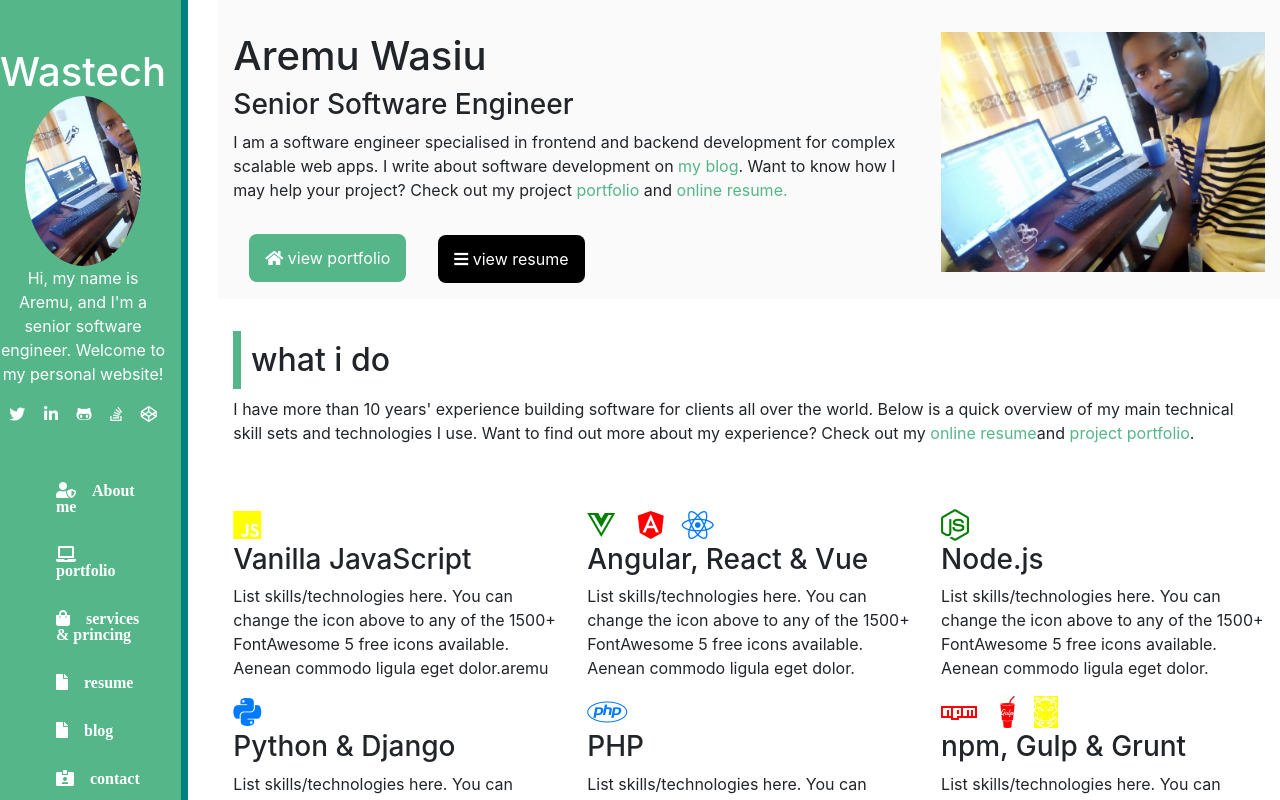
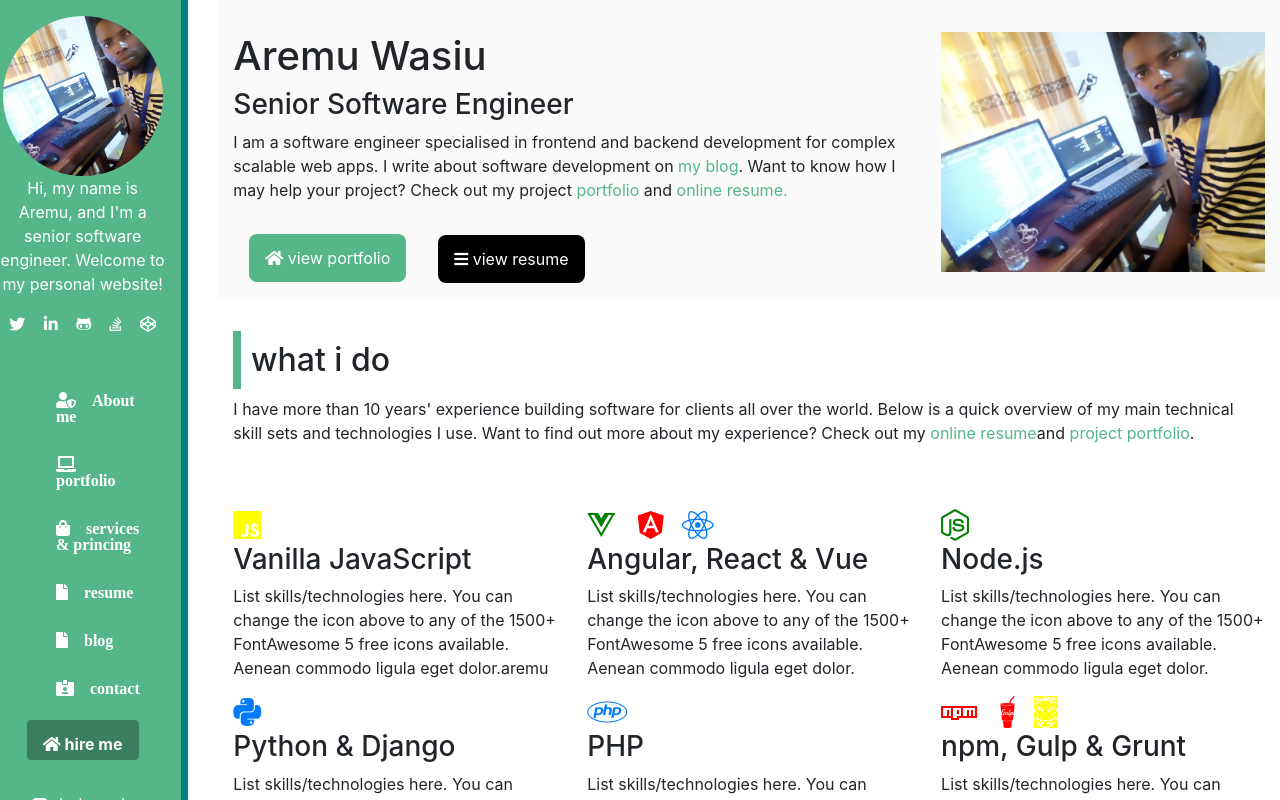
Before and after one commit to wastech/devblog, a Vue app: page / in a window 1280 px wide. Shown: the top 800 px of the page. Built offline with nearby package versions, Linux system fonts and the light colour scheme.

Commit message:
change some style

```diff
--- a/src/App.vue
+++ b/src/App.vue
@@ -1,10 +1,10 @@
 <template>
   <div id="app">
     <div class="row">
-      <div class="col-sm-2 col-md-2">
+      <div class="col-sm-2 col-md-3 col-lg-2.5 col-xl-2">
         <LeftSideNav />
       </div>
-      <div class="col-sm-10 col-md-10">
+      <div class="col-sm-10 col-md-9 col-lg-9.5 col-xl-10">
         <router-view />
       </div>
     </div>
--- a/src/components/LeftSideNav.vue
+++ b/src/components/LeftSideNav.vue
@@ -1,6 +1,8 @@
 <template>
   <div class="hello">
+
     <nav class="navbar navbar-expand-lg navbar-dark">
+
       <button
         class="navbar-toggler"
         type="button"
@@ -10,10 +12,9 @@
         aria-expanded="false"
         aria-label="Toggle navigation"
       >
-        <span class="navbar-toggler-icon"></span>
+        <span class="navbar-toggler-icon"> </span>
       </button>
       <div class="collapse navbar-collapse flex-column" id="navbarSupportedContent">
-        <h1 class="head pt-lg-4 mb-0">Wastech</h1>
         <div class="image">
           <img src="@/assets/ne.jpg" />
         </div>
@@ -129,8 +130,9 @@ export default {
 }
 
 .hello .navbar {
-  padding-top: 1.5rem;
+  padding-top: 1rem;
   padding-left: 0rem;
+
 }
 
 .hello {
@@ -143,17 +145,19 @@ export default {
 h1.head {
   color: white;
   text-align: center;
+
 }
 
 .image {
   margin: 0 auto;
   text-align: center;
+  max-width: 160px;
 }
 
 img {
-  max-width: 70%;
+  width: 100%;
   border-radius: 50%;
-  height: 170px;
+  height: 160px;
   object-fit: cover;
 }
 
--- a/src/components/SideNave.vue
+++ b/src/components/SideNave.vue
@@ -41,7 +41,7 @@
 <style scoped>
 .main {
   background-color: #fafafa;
-  padding: 0%;
+  margin-left: 0;
 }
 
 div.bio {
```
Also changed, not shown: static.json (+7 -0 lines).
